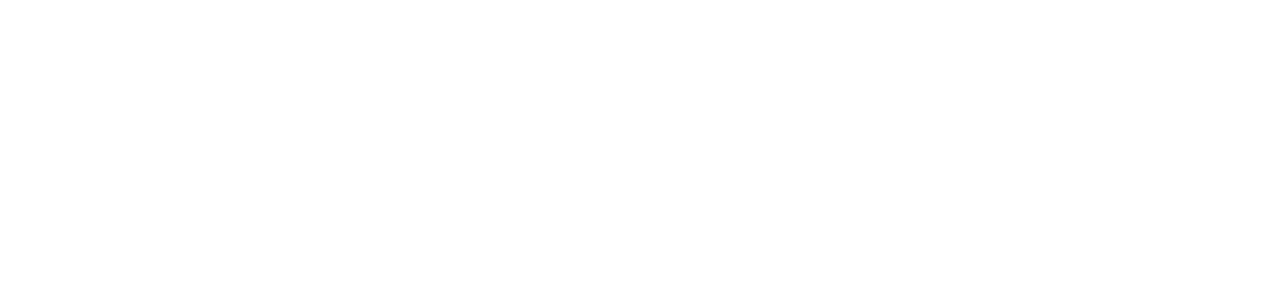
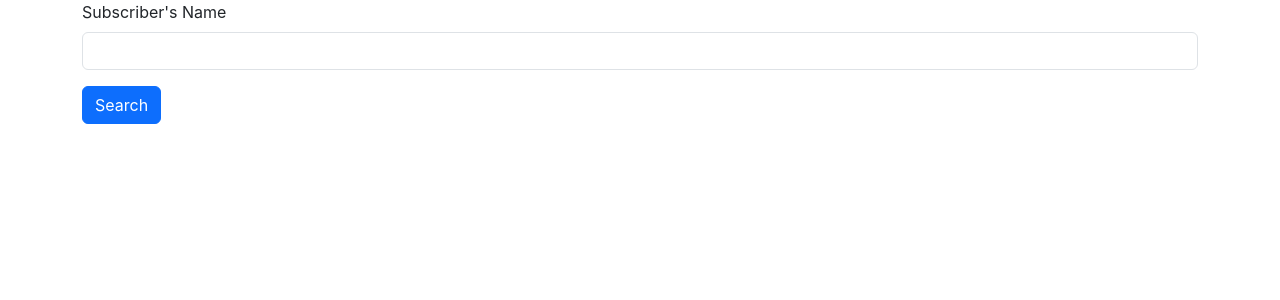
Before and after one commit to 0MadGaming0/Newspaper-Subscription-App, a React (Create React App) app: page /search in a window 1280 px wide. Before the commit this address had no page. Shown: the top 300 px of the page. Built offline with nearby package versions, Linux system fonts and the light colour scheme.

Commit message:
Newspaper Subscription  App

```diff
--- a/src/App.js
+++ b/src/App.js
@@ -3,6 +3,7 @@
 import { BrowserRouter, Route, Routes } from 'react-router-dom';
 import AddSubscriber from './components/AddSubscriber';
 import ViewSubscriber from './components/ViewSubscriber';
+import SearchSubscriber from './components/SearchSubscriber';
 
 function App() {
   return (
@@ -10,6 +11,7 @@
     <Routes>
       <Route path="/" element={<AddSubscriber/>}/>
       <Route path="/view" element={<ViewSubscriber/>}/>
+      <Route path="/search" element={<SearchSubscriber/>}/>
     </Routes>
     </BrowserRouter>
   );
--- /dev/null
+++ b/src/components/SearchSubscriber.jsx
@@ -0,0 +1,25 @@
+import React from 'react'
+
+const SearchSubscriber = () => {
+  return (
+    <div>
+      <div className="container">
+        <div className="row">
+            <div className="col col-12 col-sm-12 col-md-12 col-lg-12 col-xl-12 col-xxl-12">
+                <div className="row g-3">
+                    <div className="col col-12 col-sm-12 col-md-12 col-lg-12 col-xl-12 col-xxl-12">
+                        <label htmlFor="" className="form-label">Subscriber's Name</label>
+                        <input type="text" className="form-control" />
+                    </div>
+                    <div className="col col-12 col-sm-12 col-md-12 col-lg-12 col-xl-12 col-xxl-12">
+                        <button className="btn btn-primary">Search</button>
+                    </div>
+                </div>
+            </div>
+        </div>
+      </div>
+    </div>
+  )
+}
+
+export default SearchSubscriber
```
